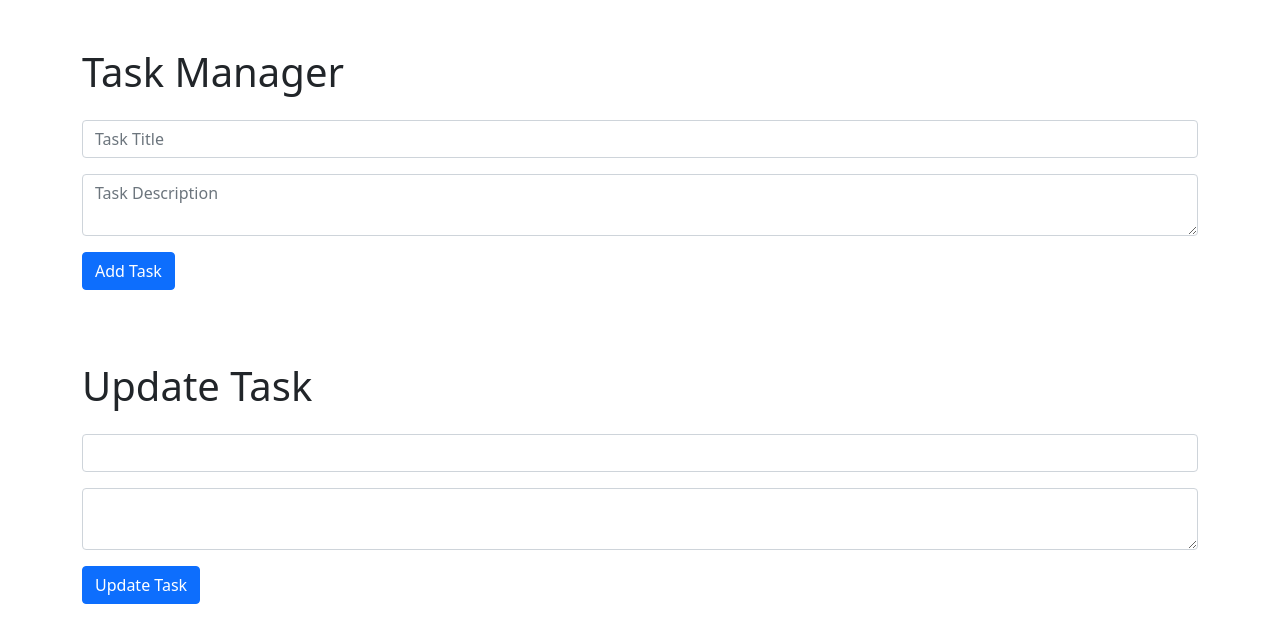
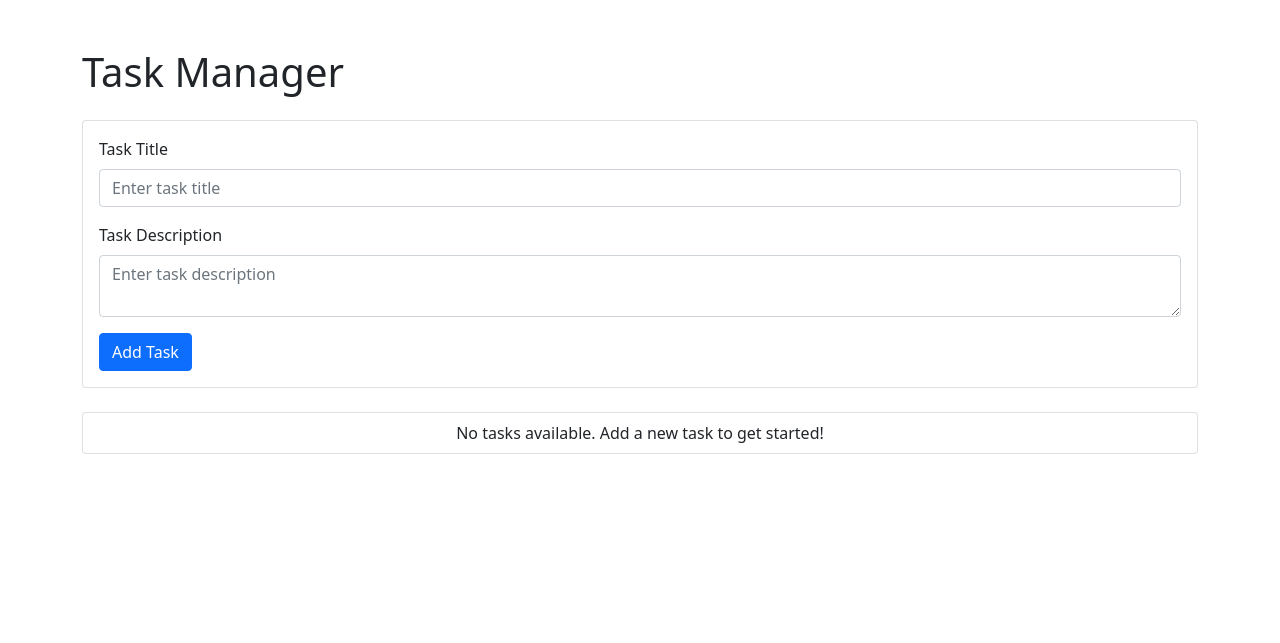
Before and after one commit to nguyenduc11/railway-flask, a Flask app: template templates/index.html in a window 1280 px wide. Shown: the top 643 px of the page. Run offline with Flask 3, Linux system fonts and the light colour scheme; the template is opened without the code that fills it, so the values that code supplies are empty.

Commit message:
fix index.html

```diff
--- a/templates/index.html
+++ b/templates/index.html
@@ -13,33 +13,52 @@
   <body>
     <div class="container mt-5">
       <h1 class="mb-4">Task Manager</h1>
-      <form action="{{ url_for('add') }}" method="post" class="mb-4">
+
+      <!-- Add Task Form -->
+      <div class="card mb-4">
+        <div class="card-body">
+          <form action="{{ url_for('add') }}" method="post">
             <div class="mb-3">
+              <label for="title" class="form-label">Task Title</label>
               <input
                 type="text"
+                id="title"
                 name="title"
                 class="form-control"
-            placeholder="Task Title"
+                placeholder="Enter task title"
                 required
               />
             </div>
             <div class="mb-3">
+              <label for="description" class="form-label"
+                >Task Description</label
+              >
               <textarea
+                id="description"
                 name="description"
                 class="form-control"
-            placeholder="Task Description"
+                placeholder="Enter task description"
               ></textarea>
             </div>
             <button type="submit" class="btn btn-primary">Add Task</button>
           </form>
+        </div>
+      </div>
+
+      <!-- Task List -->
       <ul class="list-group">
-        {% for task in tasks %}
-        <li class="list-group-item">
-          <h5>{{ task.title }}</h5>
-          <p>{{ task.description }}</p>
+        {% if tasks %} {% for task in tasks %}
+        <li
+          class="list-group-item d-flex justify-content-between align-items-start"
+        >
+          <div>
+            <h5 class="mb-1">{{ task.title }}</h5>
+            <p class="mb-1">{{ task.description }}</p>
+          </div>
+          <div>
             <a
               href="{{ url_for('update', id=task.id) }}"
-            class="btn btn-sm btn-warning"
+              class="btn btn-sm btn-warning me-2"
               >Edit</a
             >
             <a
@@ -47,45 +66,16 @@
               class="btn btn-sm btn-danger"
               >Delete</a
             >
+          </div>
         </li>
-        {% endfor %}
+        {% endfor %} {% else %}
+        <li class="list-group-item text-center">
+          No tasks available. Add a new task to get started!
+        </li>
+        {% endif %}
       </ul>
     </div>
+
+    <script src="https://cdn.jsdelivr.net/npm/bootstrap@5.1.3/dist/js/bootstrap.bundle.min.js"></script>
   </body>
 </html>
-
-<!-- templates/update.html -->
-<!DOCTYPE html>
-<html lang="en">
-  <head>
-    <meta charset="UTF-8" />
-    <meta name="viewport" content="width=device-width, initial-scale=1.0" />
-    <title>Update Task</title>
-    <link
-      href="https://cdn.jsdelivr.net/npm/bootstrap@5.1.3/dist/css/bootstrap.min.css"
-      rel="stylesheet"
-    />
-  </head>
-  <body>
-    <div class="container mt-5">
-      <h1 class="mb-4">Update Task</h1>
-      <form action="{{ url_for('update', id=task.id) }}" method="post">
-        <div class="mb-3">
-          <input
-            type="text"
-            name="title"
-            class="form-control"
-            value="{{ task.title }}"
-            required
-          />
-        </div>
-        <div class="mb-3">
-          <textarea name="description" class="form-control">
-{{ task.description }}</textarea
-          >
-        </div>
-        <button type="submit" class="btn btn-primary">Update Task</button>
-      </form>
-    </div>
-  </body>
-</html>
```
Lines whose indentation alone changed are shown as unchanged.
